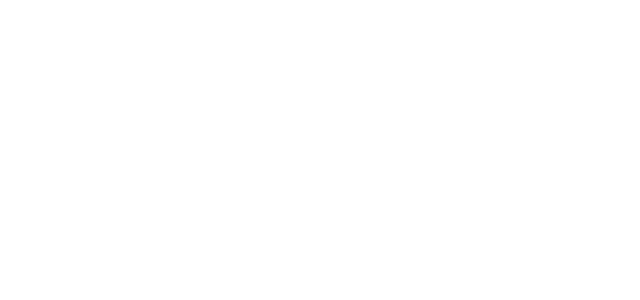
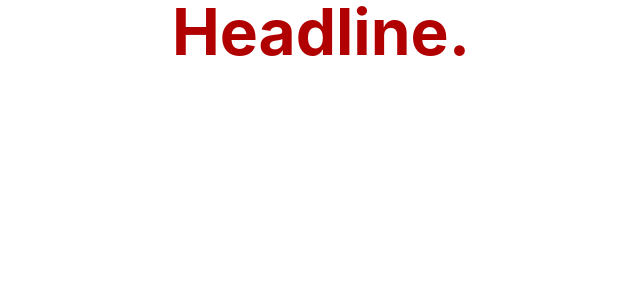
Before and after one commit to DalareR/headlinetoday, a React (Vite) app: page / in a window 1280 px wide. Shown: the top 300 px of the page, without its empty margins (319-959 px from the left). Built offline with nearby package versions, Linux system fonts and the light colour scheme.

Commit message:
Created NavBar

```diff
--- a/src/App.tsx
+++ b/src/App.tsx
@@ -1,7 +1,13 @@
+import NavBar from "./components/NavBar";
+
 const key = `6931e5d37075445a96f6b0850b424f03`;
 
 function App() {
-  return <div className="App"></div>;
+  return (
+    <div className="App">
+      <NavBar />
+    </div>
+  );
 }
 
 export default App;
--- /dev/null
+++ b/src/components/NavBar.tsx
@@ -0,0 +1,13 @@
+import { HStack, Stack, Text } from "@chakra-ui/react";
+
+function NavBar() {
+  return (
+    <HStack justifyContent="center">
+      <Text textStyle="h1" color="brand.100">
+        Headline.
+      </Text>
+    </HStack>
+  );
+}
+
+export default NavBar;
--- a/src/index.css
+++ b/src/index.css
@@ -1,3 +1,4 @@
 * {
   box-sizing: border-box;
+  /* outline: 2px solid red; */
 }
```
